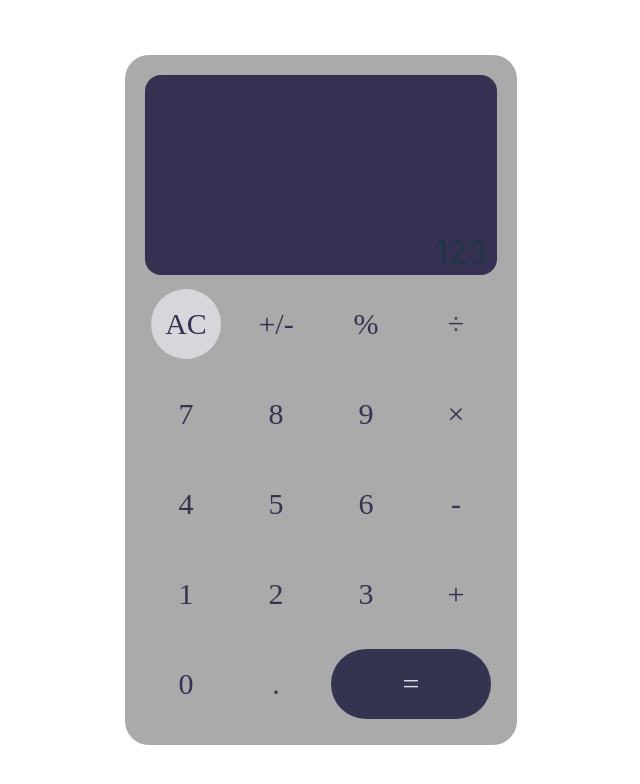
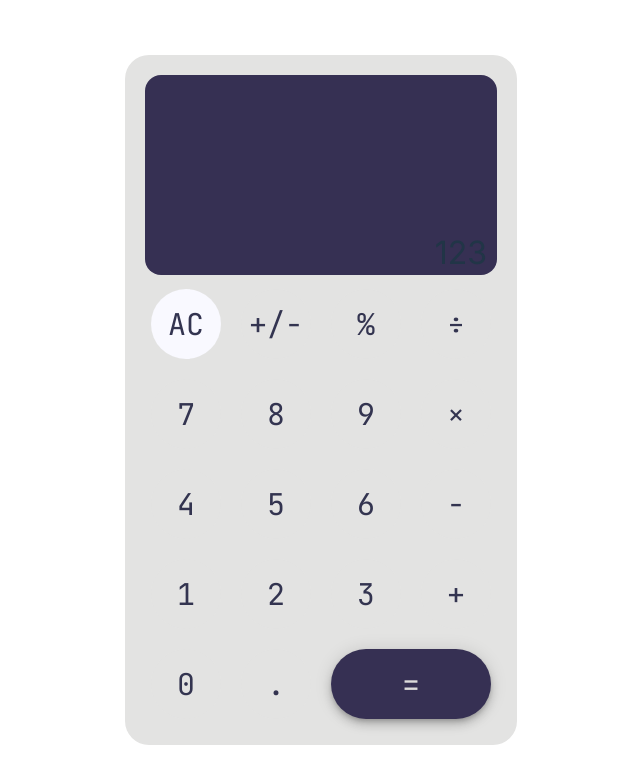
Before and after one commit to evvoon/calculator, a Svelte app: page / in a window 1280 px wide. Shown: the top 784 px of the page, without its empty margins (319-959 px from the left). Built offline with nearby package versions, Linux system fonts and the light colour scheme.

Commit message:
added fonts

```diff
--- a/package.json
+++ b/package.json
@@ -12,5 +12,9 @@
     "@sveltejs/vite-plugin-svelte": "^2.0.0",
     "svelte": "^3.54.0",
     "vite": "^4.0.0"
+  },
+  "dependencies": {
+    "@fontsource/inter": "^4.5.14",
+    "@fontsource/jetbrains-mono": "^4.5.11"
   }
 }
--- a/src/App.svelte
+++ b/src/App.svelte
@@ -30,7 +30,7 @@
 
 <style>
   .calculator {
-    background-color: #aaa;
+    background-color: rgb(227, 227, 226);
     border-radius: 24px;
     padding: 16px;
   }
@@ -56,7 +56,7 @@
   button {
     height: 70px;
     width: 70px;
-    background-color: #aaa;
+    background-color: rgb(227, 227, 226);
     font-family: jetbrains mono;
     font-size: 30px;
     color: rgb(51, 52, 80);
@@ -65,10 +65,21 @@
     text-align: center;
     margin: 10px;
     place-items: center;
+    transition: all 200ms ease-in;
+  }
+
+  button:hover {
+    background-color: #f9f9ff;
   }
 
   .b-clear {
-    background-color: #d6d6db;
+    background-color: #f9f9ff;
+  }
+
+  .b-equals:hover {
+    background-color: rgb(54 48 83);
+    box-shadow: 0px 7px 8px -4px rgb(0 0 0 / 20%),
+      0px 12px 17px 2px rgb(0 0 0 / 14%), 0px 5px 22px 4px rgb(0 0 0 / 12%);
   }
 
   .b-equals {
@@ -76,7 +87,10 @@
     grid-row: 5;
     border-radius: 50px;
     width: auto;
-    background-color: #333450;
+    background-color: rgb(54 48 83);
     color: rgb(221, 220, 220);
+    box-shadow: 0px 3px 5px -1px rgb(0 0 0 / 20%),
+      0px 6px 10px 0px rgb(0 0 0 / 14%), 0px 1px 18px 0px rgb(0 0 0 / 12%);
+    transition: all 250ms ease-in;
   }
 </style>
--- a/src/app.css
+++ b/src/app.css
@@ -6,7 +6,7 @@
 
   color-scheme: light dark;
   color: rgba(255, 255, 255, 0.87);
-  background-color: rgb(54 48 83);
+  background-color: rgb(58, 53, 82);
 
   font-synthesis: none;
   text-rendering: optimizeLegibility;
@@ -45,17 +45,16 @@ button {
   font-size: 1em;
   font-weight: 500;
   font-family: inherit;
-  background-color: #1a1a1a;
   cursor: pointer;
   transition: border-color 0.25s;
 }
 button:hover {
-  border-color: #646cff;
+  border-color: #e5e5e5;
 }
-button:focus,
+/* button:focus,
 button:focus-visible {
   outline: 4px auto -webkit-focus-ring-color;
-}
+} */
 
 @media (prefers-color-scheme: light) {
   :root {
```
Also changed, not shown: src/main.js (+7 -5 lines), 1 other file (tests, documents, lock files or other folders).
